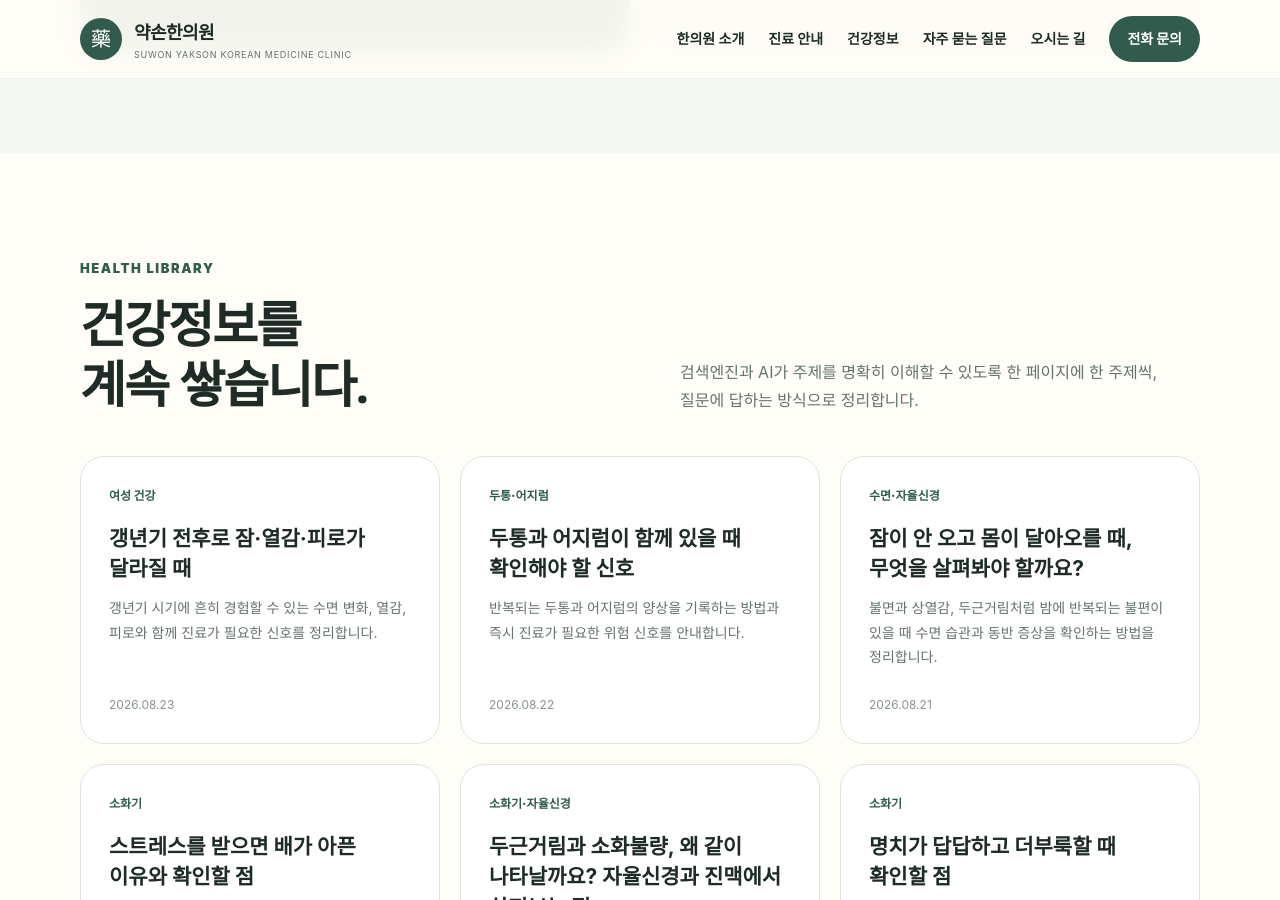
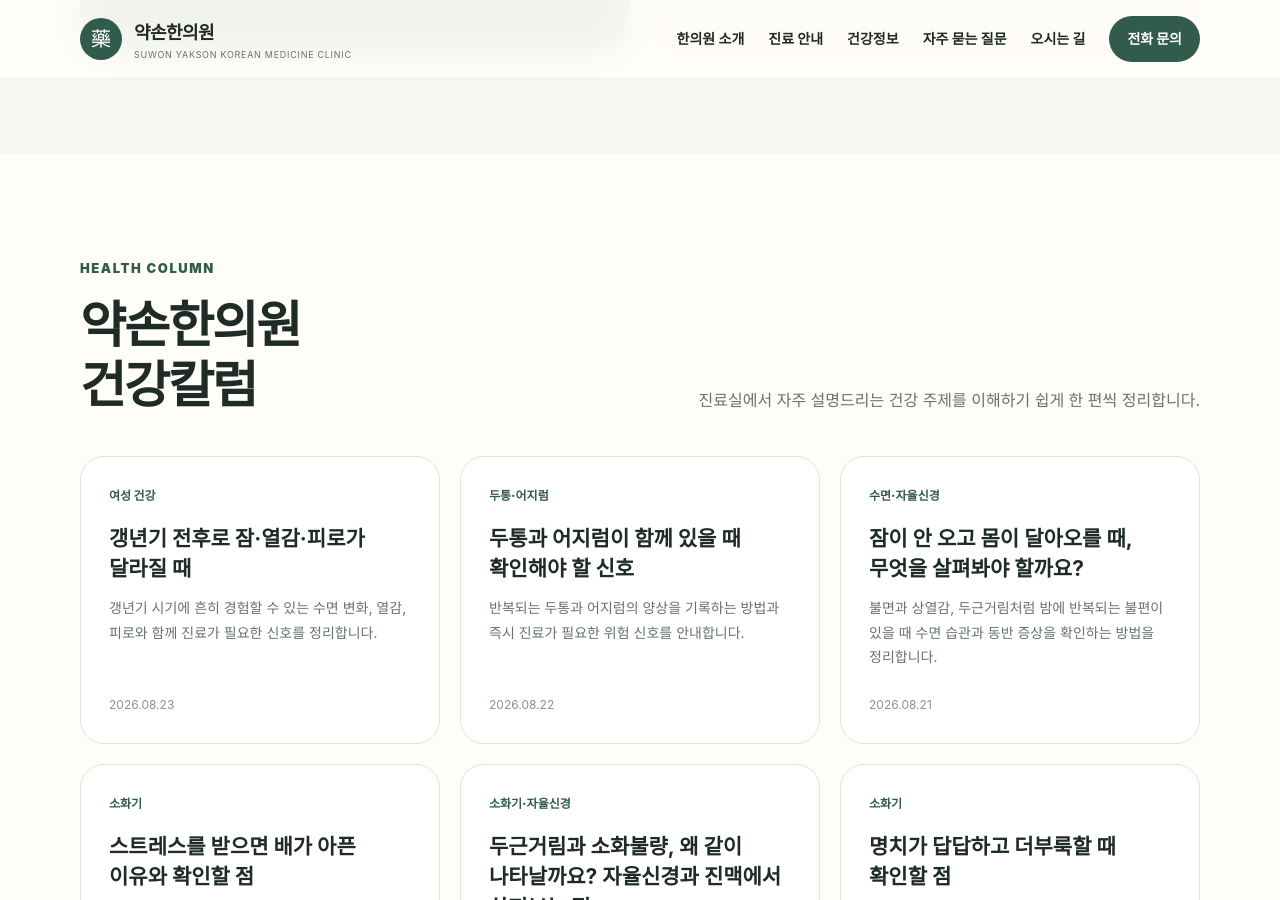
Before and after one commit to yaksonclinic/yakson-suwon-site, a Jekyll site: the page built from index.md, in a window 1280 px wide and 900 px high, scrolled down 2765 px. Built offline with Jekyll 4.4.1, drawn with Linux system fonts in a browser that asks for light colours.

Commit message:
Update index.md

```diff
--- a/index.md
+++ b/index.md
@@ -182,9 +182,12 @@ description: "수원 팔달구 우만동 약손한의원의 진료시간, 위치
 <section class="section">
   <div class="container">
     <div class="section-head">
-      <div><span class="eyebrow">HEALTH LIBRARY</span><h2>건강정보를<br>계속 쌓습니다.</h2></div>
-      <p>검색엔진과 AI가 주제를 명확히 이해할 수 있도록 한 페이지에 한 주제씩, 질문에 답하는 방식으로 정리합니다.</p>
-    </div>
+  <div>
+    <span class="eyebrow">HEALTH COLUMN</span>
+    <h2>약손한의원<br>건강칼럼</h2>
+  </div>
+  <p>진료실에서 자주 설명드리는 건강 주제를 이해하기 쉽게 한 편씩 정리합니다.</p>
+</div>
     <div class="post-grid">
       {% for post in site.posts limit:6 %}
       <a class="post-card" href="{{ post.url | relative_url }}">
```
